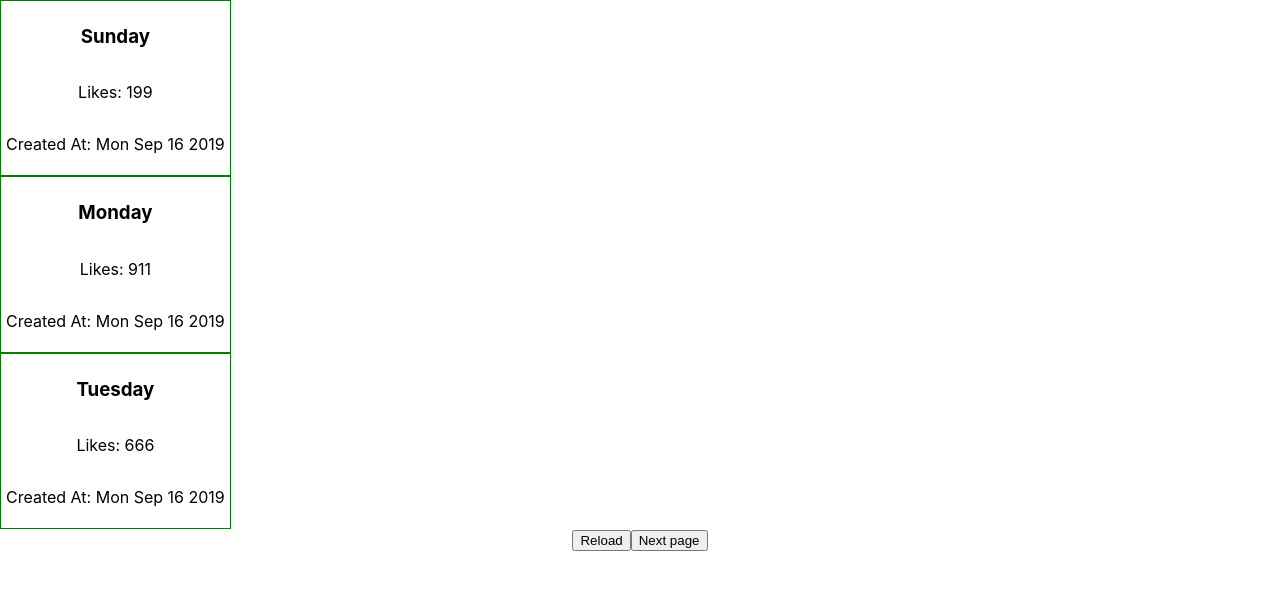
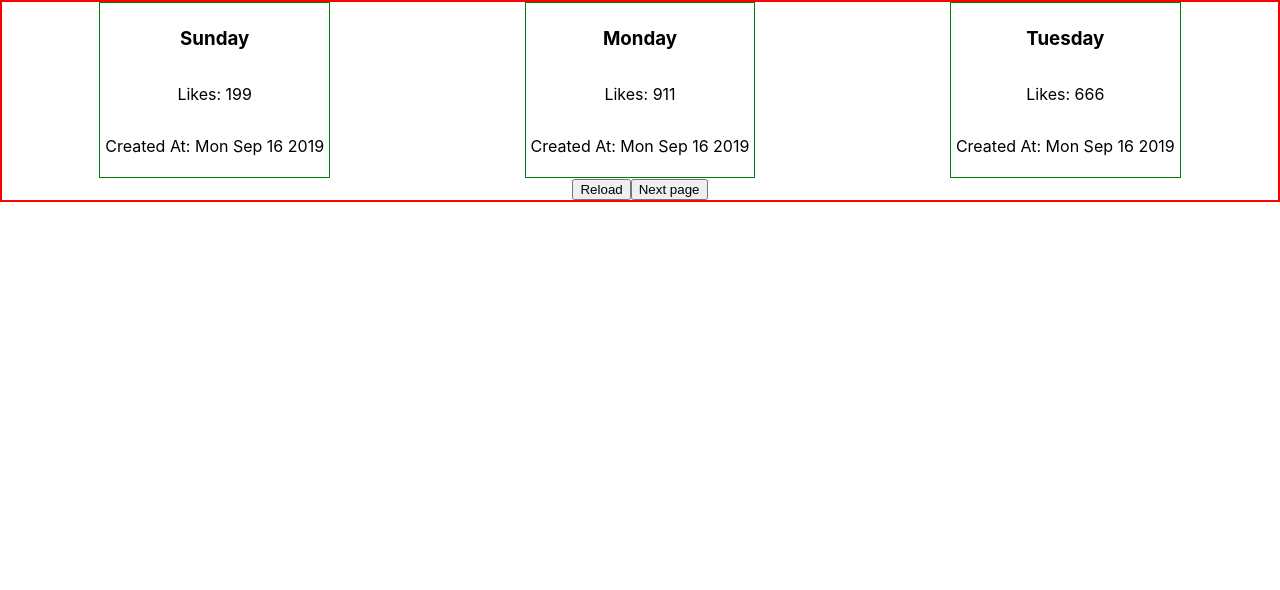
Before and after one commit to 199911/pagination-prototype, a React (Create React App) app: page / in a window 1280 px wide. Shown: the top 590 px of the page. Built offline with nearby package versions, Linux system fonts and the light colour scheme.

Commit message:
feat: add page style

```diff
--- a/src/App.css
+++ b/src/App.css
@@ -8,10 +8,15 @@
   pointer-events: none;
 }
 
-.PageContainer {
+.Page {
+  border-style: solid;
+  border-color: red;
+  border-width: 2px;
+}
+
+.CardContainer {
   display: flex;
-  justify-content: center;
-  flex-direction: column;
+  justify-content: space-around
 }
 
 .Card {
--- a/src/Page.js
+++ b/src/Page.js
@@ -4,8 +4,10 @@ import Card from './Card'
 const Page = (props) => {
     const {items, reload, getNextPage} = props
     return (
-        <div>
-            { items.map((item, index) => <Card key={index} {...item} />) }
+        <div className='Page'>
+            <div className='CardContainer'>
+                { items.map((item, index) => <Card key={index} {...item} />) }
+            </div>
             <button onClick={reload}>Reload</button>
             <button onClick={getNextPage}>Next page</button>
         </div>
```
